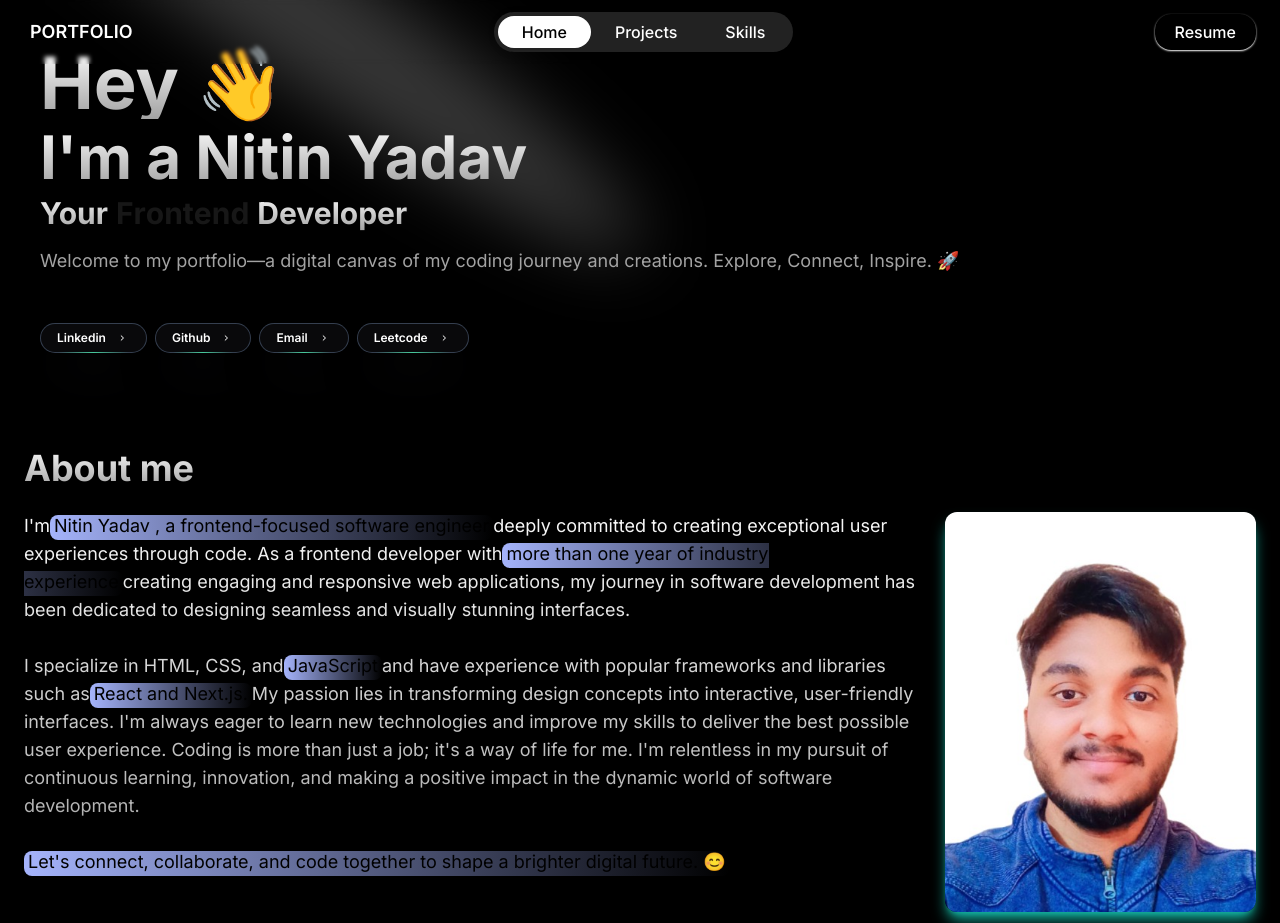
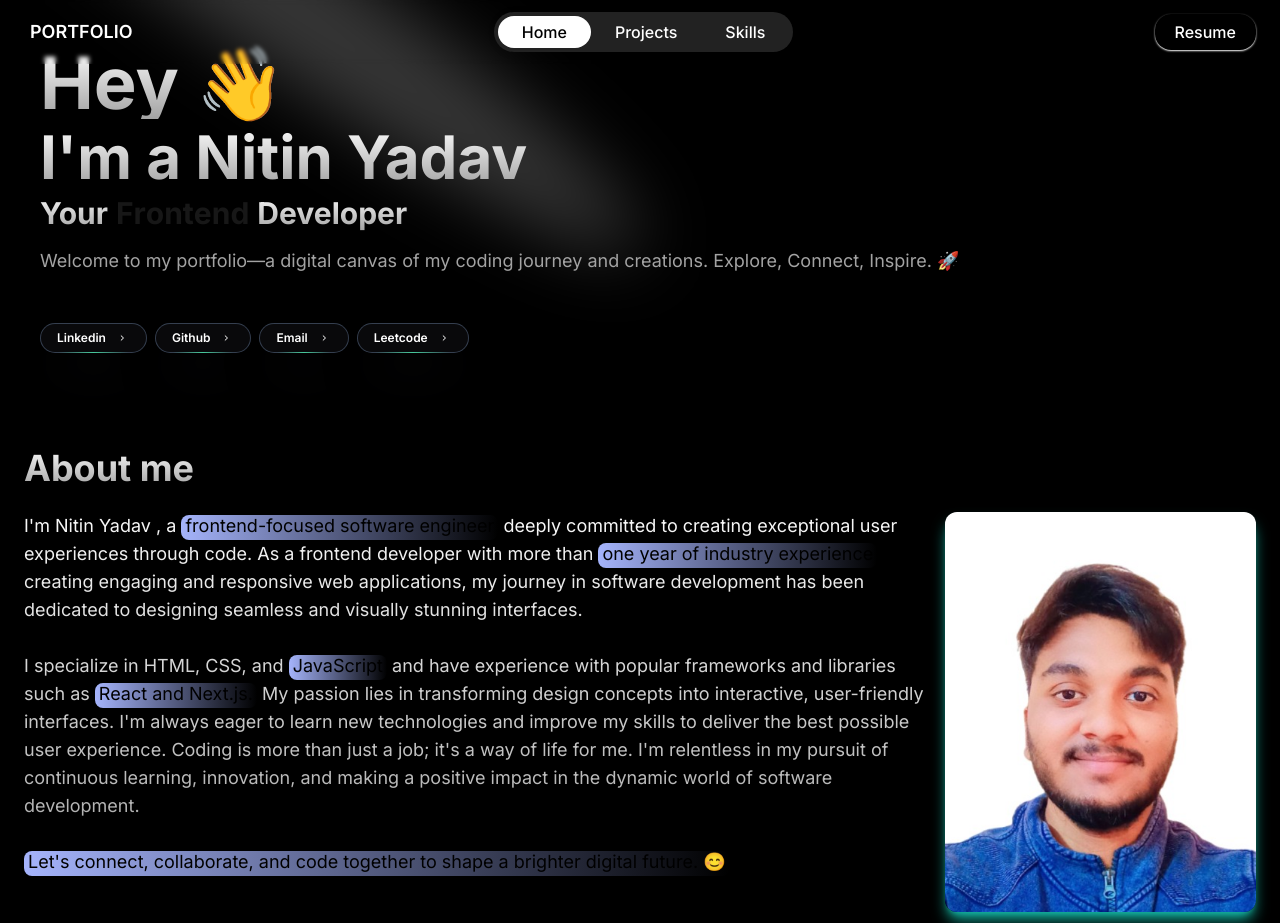
Before and after one commit to Nickop21/miniporfolio, a Next.js app: page / in a window 1280 px wide. Shown: the top 923 px of the page. Built offline with nearby package versions, Linux system fonts and the light colour scheme.

Commit message:
fixed prodection &apos error

```diff
--- a/src/components/HeroAbout.tsx
+++ b/src/components/HeroAbout.tsx
@@ -17,7 +17,7 @@ function HeroAbout() {
           Hey <span className="text-amber-400">👋</span>
         </h1>
         <h2 className="mt-2  text-3xl md:text-6xl font-bold bg-clip-text text-transparent bg-gradient-to-b from-neutral-50 to-neutral-400">
-          I'm a Nitin Yadav
+          I&apos;m a Nitin Yadav
         </h2>
         <h3 className="mt-2  text-2xl md:text-3xl font-bold bg-clip-text text-transparent bg-gradient-to-b from-neutral-50 to-neutral-400">
           Your
--- a/src/components/Highlighter.tsx
+++ b/src/components/Highlighter.tsx
@@ -20,38 +20,37 @@ export default function Highlighter() {
       }}
       className="font-normal  md:text-lg bg-clip-text text-transparent bg-gradient-to-b from-neutral-50 to-neutral-400"
     >
-      I'm
+      I&apos;m Nitin Yadav , a{" "}
       <Highlight className="text-black dark:text-white">
-        Nitin Yadav , a frontend-focused software engineer
-      </Highlight>
+        frontend-focused software engineer
+      </Highlight>{" "}
       deeply committed to creating exceptional user experiences through code. As
-      a frontend developer with
+      a frontend developer with more than{" "}
       <Highlight className="text-black dark:text-white">
-        more than one year of industry experience
+        one year of industry experience{" "}
       </Highlight>
       creating engaging and responsive web applications, my journey in software
       development has been dedicated to designing seamless and visually stunning
       interfaces.
       <br />
-      <br />I specialize in HTML, CSS, and
+      <br />I specialize in HTML, CSS, and{" "}
       <Highlight className="text-black dark:text-white">
-
         JavaScript
-      </Highlight>
-      and have experience with popular frameworks and libraries such as
+      </Highlight>{" "}
+      and have experience with popular frameworks and libraries such as{" "}
       <Highlight className="text-black dark:text-white">
-          React and Next.js.
-      </Highlight>
+        React and Next.js.
+      </Highlight>{" "}
       My passion lies in transforming design concepts into interactive,
-      user-friendly interfaces. I'm always eager to learn new technologies and
-      improve my skills to deliver the best possible user experience. Coding is
-      more than just a job; it's a way of life for me. I'm relentless in my
-      pursuit of continuous learning, innovation, and making a positive impact
-      in the dynamic world of software development.
+      user-friendly interfaces. I&apos;m always eager to learn new technologies
+      and improve my skills to deliver the best possible user experience. Coding
+      is more than just a job; it&apos;s a way of life for me. I&apos;m
+      relentless in my pursuit of continuous learning, innovation, and making a
+      positive impact in the dynamic world of software development.
       <br />
       <br />
       <Highlight className="text-black dark:text-white">
-        Let's connect, collaborate, and code together to shape a brighter
+        Let&apos;s connect, collaborate, and code together to shape a brighter
         digital future. 😊
       </Highlight>
     </motion.h1>
```
